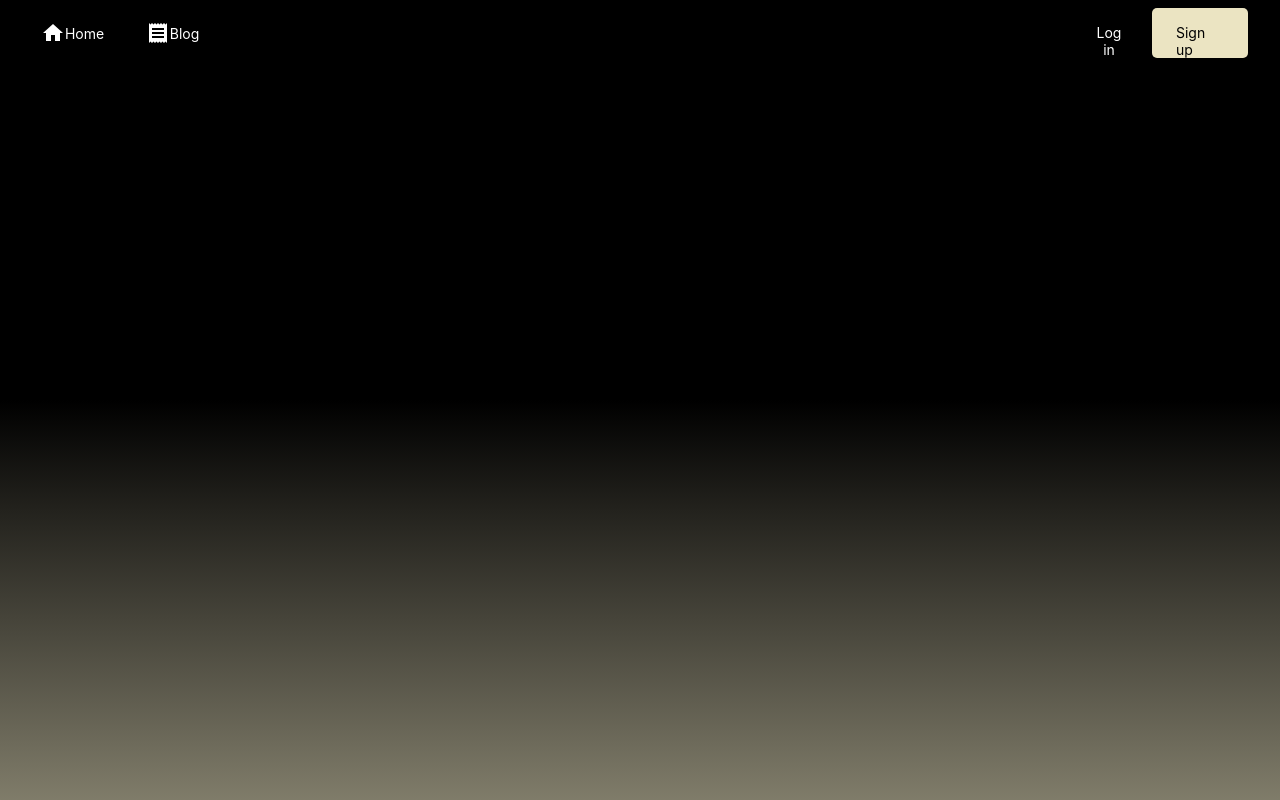
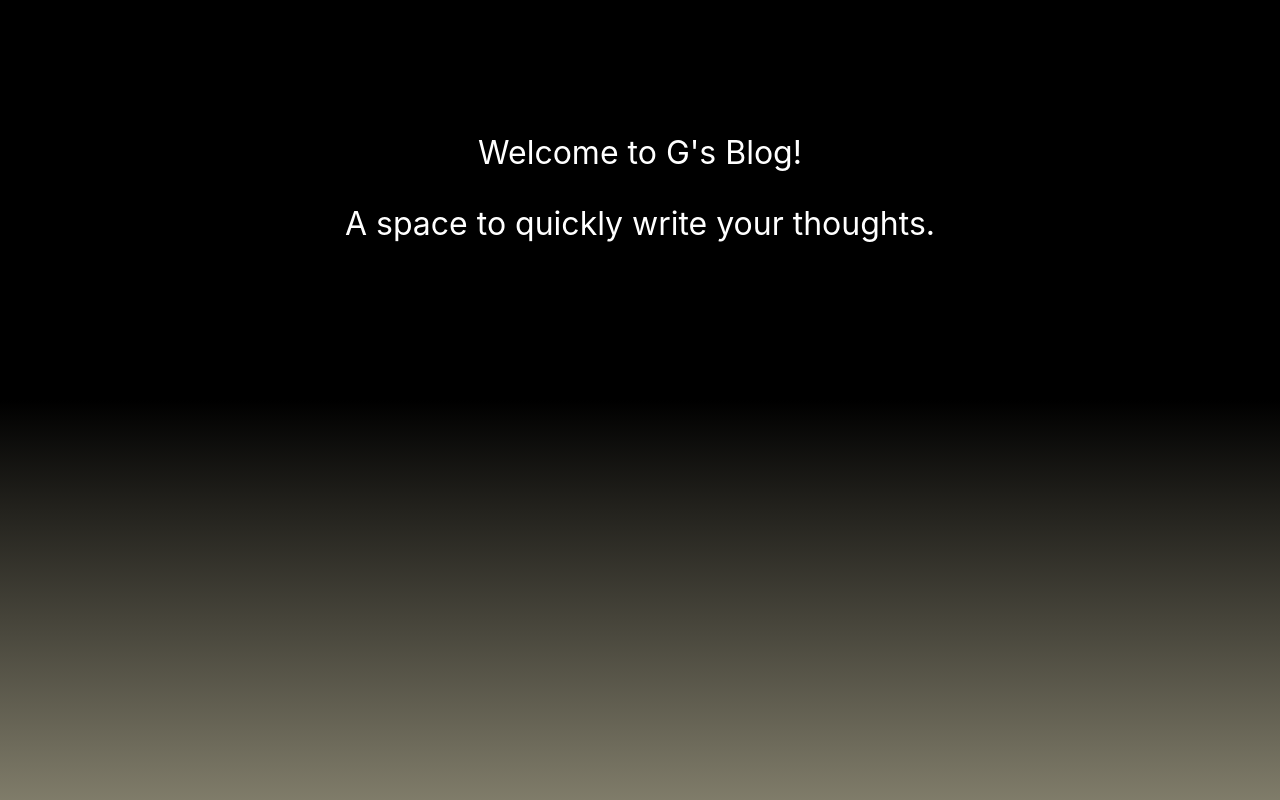
Before and after one commit to GaryVang/blog-new-template, a React (Create React App) app: page / in a window 1280 px wide. Shown: the top 800 px of the page. Built offline with nearby package versions, Linux system fonts and the light colour scheme.

Commit message:
Deployment test.

```diff
--- a/src/App.js
+++ b/src/App.js
@@ -12,11 +12,11 @@ function App() {
   return (
     <Router>
       <div className="w-blog">
-        <Header className="header"></Header>
+        {/* <Header className="header"></Header> */}
         {/* <content className='content'>Welcome to G's Blog!</content> */}
 
         {/* <Route exact path='/' component={Home} /> */}
-        <Route exact path='https://blog-template-10.herokuapp.com/' component={Home} />
+        <Route exact path='/' component={Home} />
         <Route exact path='/blog' component={Blog} />
         <Route path='/login' component={Login} />
         <Route path='/signup' component={Signup} />
```
